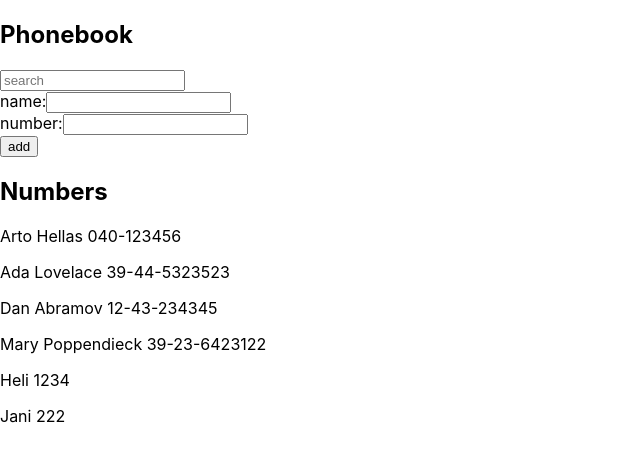
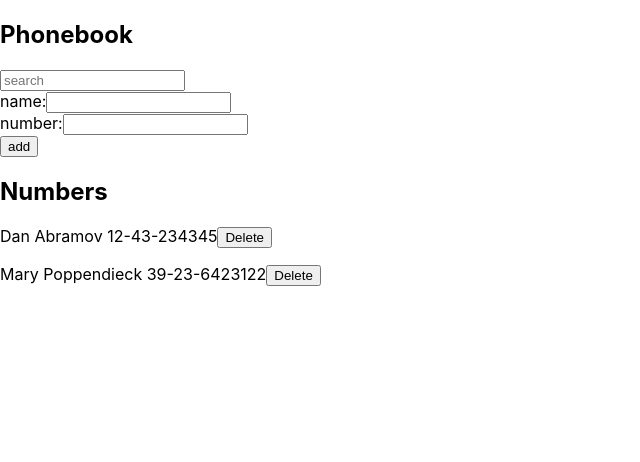
Before and after one commit to HeliHaavisto/fullstack, a React (Create React App) app in the folder part2/phonebook/: page / in a window 1280 px wide. Shown: the top 462 px of the page, without its empty margins (0-640 px from the left). Built offline with nearby package versions, Linux system fonts and the light colour scheme; data requests are answered from the project's data file; the HTML template or start-up script is replaced by a standard one.

Commit message:
task 2.17 done

```diff
--- a/part2/phonebook/db.json
+++ b/part2/phonebook/db.json
@@ -1,15 +1,5 @@
 {
   "persons": [
-    {
-      "name": "Arto Hellas",
-      "number": "040-123456",
-      "id": 1
-    },
-    {
-      "name": "Ada Lovelace",
-      "number": "39-44-5323523",
-      "id": 2
-    },
     {
       "name": "Dan Abramov",
       "number": "12-43-234345",
@@ -19,16 +9,6 @@
       "name": "Mary Poppendieck",
       "number": "39-23-6423122",
       "id": 4
-    },
-    {
-      "name": "Heli",
-      "number": "1234",
-      "id": 5
-    },
-    {
-      "name": "Jani",
-      "number": "222",
-      "id": 6
     }
   ]
 }
--- a/part2/phonebook/src/App.js
+++ b/part2/phonebook/src/App.js
@@ -1,5 +1,6 @@
 import React, { useState, useEffect} from "react";
 import nameService from './services/names';
+import axios from "axios";
 
 const SearchBox= ({search}) => {
   return(
@@ -54,7 +55,16 @@ const App=() => {
     })
   }
 
+  const handleRemove = (id) => {
+    console.log ("id on" + id);
+   axios
+    .delete(`http://localhost:3001/persons/${id}`)
+    .then(response =>{
+      console.log(response)
+      window.location.reload();
+    })
 
+  }
 
   const handleNameChange = (event) => {
     console.log(event.target.value)
@@ -89,7 +99,9 @@ const App=() => {
     return person.name.toLocaleLowerCase().includes(searchInput.toLocaleLowerCase())
   })
 
-  const nameList = nameFilter.map((person)=> {return (<p key={person.name}>{person.name} {person.number}</p>) })
+  const nameList = nameFilter.map((person)=> {return (<p key={person.name} >{person.name} {person.number}<button onClick={() => handleRemove(person.id)}>Delete</button></p>) })
+
+  // onClick={handleRemove(person.id)
 
   const Persons = () => {
     return(
```
